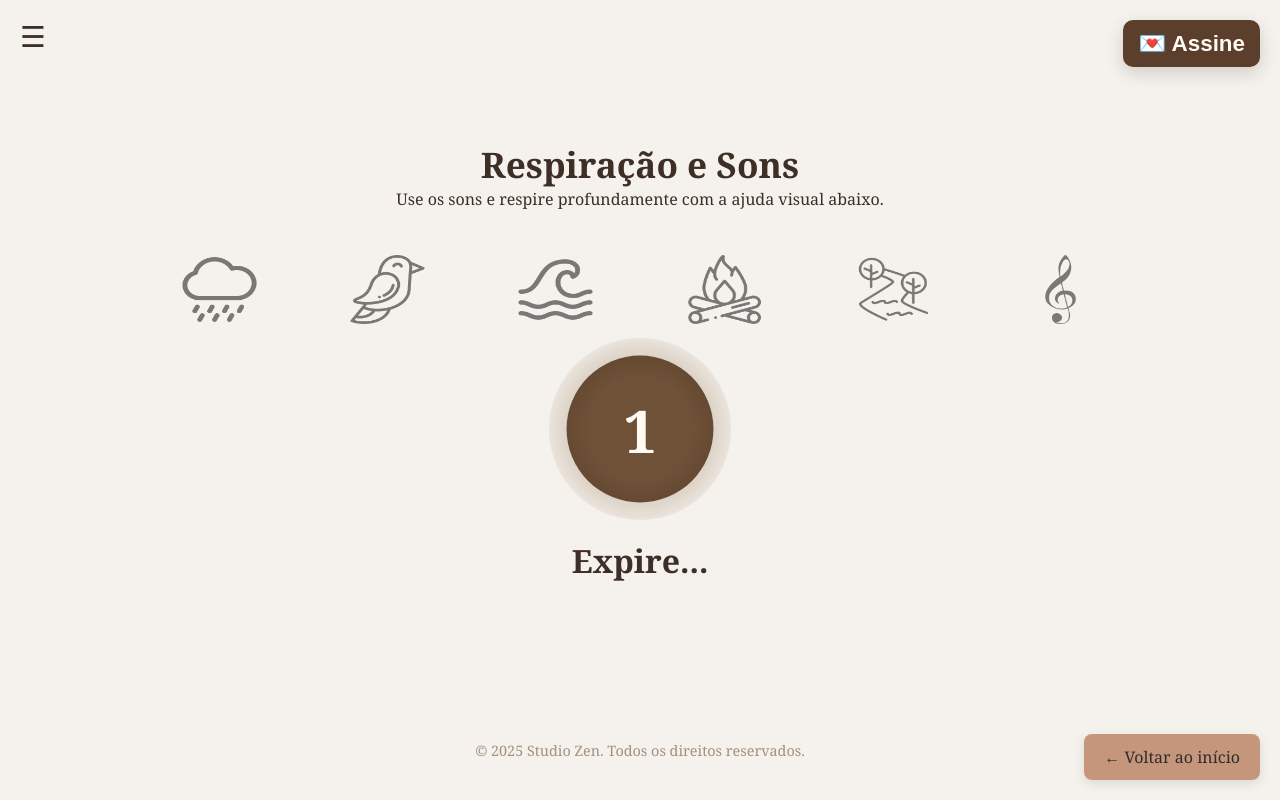
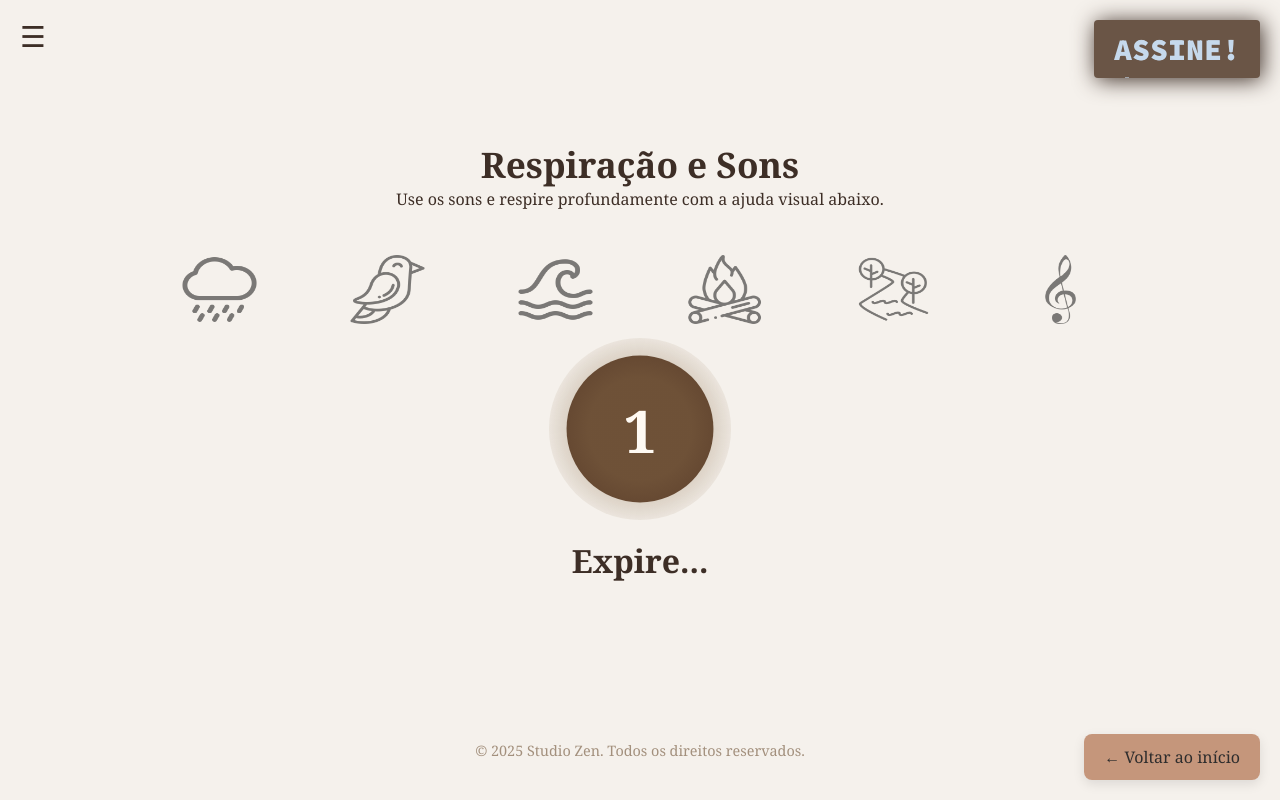
Before and after one commit to grupomvp8/trabalhomvp, a plain HTML site: page home/teste-gratuito/teste.html in a window 1280 px wide. Drawn offline with Linux system fonts and the light colour scheme.

Commit message:
botao atualizado

```diff
--- a/home/style.css
+++ b/home/style.css
@@ -145,8 +145,8 @@ footer {
 
 .button {
   position:fixed;
-  top: 15px;
-  right: 15px;
+  top: 20px;
+  right: 20px;
   padding: 10px 20px;
   border: none;
   background: none;
--- a/home/teste-gratuito/style.css
+++ b/home/teste-gratuito/style.css
@@ -1,3 +1,7 @@
+@import url('https://fonts.googleapis.com/css?family=Source+Code+Pro:200,900');
+
+
+
 * {
       margin: 0;
       padding: 0;
@@ -153,27 +157,119 @@
     }
 
     /* Botão "Assine" no topo direito */
-    .subscribe-button {
-      position: fixed;
+
+:root {
+  --text-color: hsla(210, 50%, 85%, 1);
+  --shadow-color: #3d2e26;
+  --btn-color: #6a5546;
+  --bg-color: #5c4c3d;
+}
+
+
+.button {
+  position:fixed;
   top: 20px;
   right: 20px;
-      background-color: #5b3e2b;
-      color: #fffaf3;
-      padding: 10px 15px;
-      font-size: 1.4em;
-      font-weight: bold;
+  padding: 10px 20px;
   border: none;
-      border-radius: 10px;
+  background: none;
   cursor: pointer;
-      box-shadow: 0 6px 18px rgba(0,0,0,0.15);
-      transition: background-color 0.3s ease, transform 0.2s ease;
-      z-index: 1001;
+
+  font-family: "Source Code Pro";
+  font-weight: 900;
+  text-transform: uppercase;
+  font-size: 30px;
+  color: var(--text-color);
+
+  background-color: var(--btn-color);
+  box-shadow: var(--shadow-color) 2px 2px 22px;
+  border-radius: 4px;
+  z-index: 0;
+  overflow: hidden;
 }
 
-    .subscribe-button:hover {
-      background-color: #6d4c35;
-      transform: scale(1.05);
+.button:focus {
+  outline-color: transparent;
+  box-shadow: var(--btn-color) 2px 2px 22px;
 }
+
+.right::after, .button::after {
+  content: var(--content);
+  display: block;
+  position: absolute;
+  white-space: nowrap;
+  padding: 40px 40px;
+  pointer-events:none;
+}
+
+.button::after{
+  font-weight: 200;
+  top: -30px;
+  left: -20px;
+}
+
+.right, .left {
+  position: absolute;
+  width: 100%;
+  height: 100%;
+  top: 0;
+}
+.right {
+  left: 66%;
+}
+.left {
+  right: 66%;
+}
+.right::after {
+  top: -30px;
+  left: calc(-66% - 20px);
+
+  background-color: var(--bg-color);
+  color:transparent;
+  transition: transform .4s ease-out;
+  transform: translate(0, -90%) rotate(0deg)
+}
+
+.button:hover .right::after {
+  transform: translate(0, -47%) rotate(0deg)
+}
+
+.button .right:hover::after {
+  transform: translate(0, -50%) rotate(-7deg)
+}
+
+.button .left:hover ~ .right::after {
+  transform: translate(0, -50%) rotate(7deg)
+}
+
+/* bubbles */
+.button::before {
+  content: '';
+  pointer-events: none;
+  opacity: .6;
+  background:
+    radial-gradient(circle at 20% 35%,  transparent 0,  transparent 2px, var(--text-color) 3px, var(--text-color) 4px, transparent 4px),
+    radial-gradient(circle at 75% 44%, transparent 0,  transparent 2px, var(--text-color) 3px, var(--text-color) 4px, transparent 4px),
+    radial-gradient(circle at 46% 52%, transparent 0, transparent 4px, var(--text-color) 5px, var(--text-color) 6px, transparent 6px);
+
+  width: 100%;
+  height: 300%;
+  top: 0;
+  left: 0;
+  position: absolute;
+  animation: bubbles 5s linear infinite both;
+}
+
+@keyframes bubbles {
+  from {
+    transform: translate();
+  }
+  to {
+    transform: translate(0, -66.666%);
+  }
+}
+
+
 
     .home-button {
       position: fixed;
--- a/home/teste-gratuito/teste.html
+++ b/home/teste-gratuito/teste.html
@@ -9,7 +9,11 @@
 <body>
 
   <!-- BOTÃO ASSINE FIXO NO TOPO -->
-  <button class="subscribe-button" onclick="window.location.href='../assinatura/assine.html'">💌 Assine</button>
+  <button class="button" style="--content: 'Assine!';" onclick="window.location.href='../assinatura/assine.html'">
+  <div class="left"></div>
+    Assine!
+  <div class="right"></div>
+</button>
 
   <!-- MENU -->
   <div class="menu-container">
```
Lines whose indentation alone changed are shown as unchanged.
